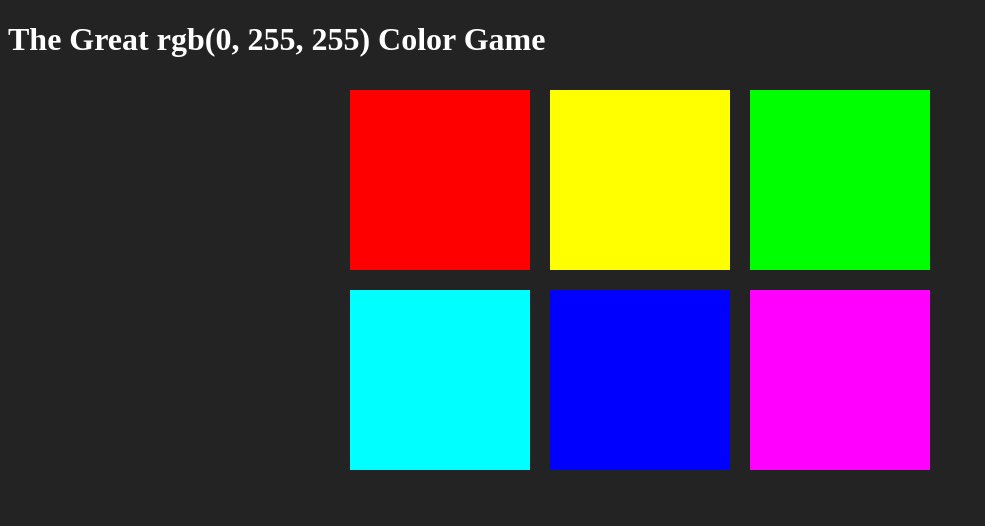
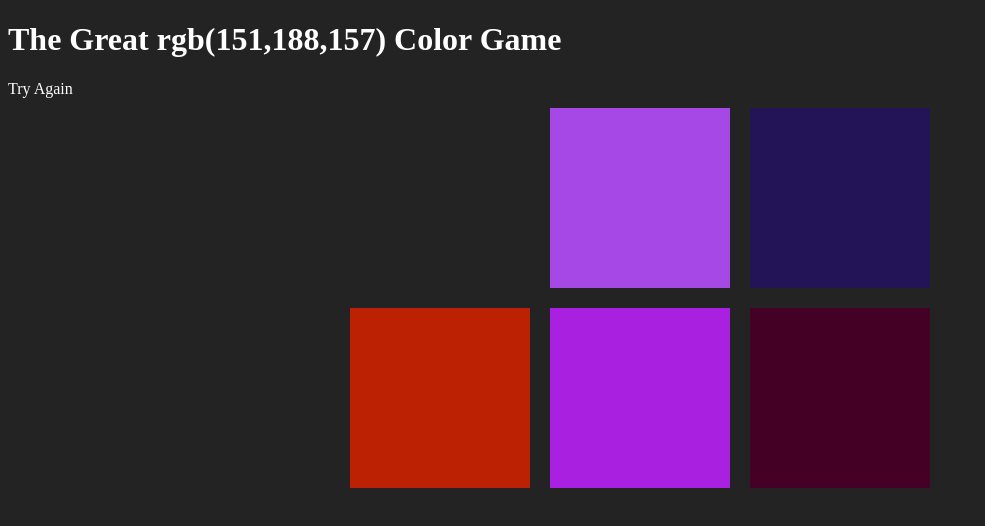
Before and after one commit to OctavioArruda/ColorGame, a plain HTML site: page index.html in a window 1280 px wide. Both pictures are taken after a click on the element 439 px from the left and 179 px from the top of the page. Shown: the whole page, without its empty margins (0-985 px from the left). Drawn offline with Linux system fonts and the light colour scheme.

Commit message:
random colors generator working

```diff
--- a/colorgame.css
+++ b/colorgame.css
@@ -18,3 +18,7 @@ body {
 h1 {
     color: #ffffff;
 }
+
+span {
+    color: #ffffff;
+}
--- a/colorgame.js
+++ b/colorgame.js
@@ -1,33 +1,76 @@
 /* Variables */
-var colors = [
-    "rgb(255, 0, 0)",
-    "rgb(255, 255, 0)",
-    "rgb(0, 255, 0)",
-    "rgb(0, 255, 255)",
-    "rgb(0, 0, 255)",
-    "rgb(255, 0, 255)"
-]
+
+var colors = generateRandomColors(6);
 var squares = document.querySelectorAll(".square");
-var pickedColor = colors[3];
+var pickedColor = pickColor();
 var colorDisplay = document.getElementById("colorDisplay");
+var messageDisplay = document.querySelector("#message");
 
 colorDisplay.textContent = pickedColor;
 
-for(i = 0; i < squares.length; i++){
+for (i = 0; i < squares.length; i++) {
     // Add initial colors to squares
     squares[i].style.backgroundColor = colors[i];
     // Always use style.backgroundColor instead of style.background, so it can work in any browser
 
     // Add click listeners to squares
-    squares[i].addEventListener("click", function(){
+    squares[i].addEventListener("click", function () {
         /* alert("Clicked!")
         Grab the color of a clicked square
         then compare color to picked color
         */
-       var clickedColor = this.style.backgroundColor;
-       if(clickedColor === pickedColor){
-           alert("Correct");
-       }
-       else alert("Wrong")
+        var clickedColor = this.style.backgroundColor;
+        if (clickedColor === pickedColor) {
+            //    alert("Correct");
+            messageDisplay.textContent = "Correct";
+            ChangeColors(clickedColor);
+        }
+        else {
+            //    alert("Wrong");
+            this.style.backgroundColor = "#232323";
+            messageDisplay.textContent = "Try Again";
+        }
     });
 }
+
+function ChangeColors(color) {
+    // loop through all squares
+    // change each color to match given color
+    for (i = 0; i < squares.length; i++) {
+        squares[i].style.backgroundColor = color;
+    }
+}
+
+function pickColor() {
+    var random = Math.floor(Math.random() * colors.length);
+    return colors[random];
+}
+
+function generateRandomColors(num) {
+    /*
+    1. make Array
+    2. add random rgb colors to array
+    3. return that array
+    */
+    var arr = []
+    i = 0
+    while (i < num) {
+        arr.push(randomColor());
+        i++;
+    }
+
+    return arr;
+}
+
+function randomColor(){
+    /*
+    pick a red from 0 to 255
+    pick a green from 0 to 255
+    pick a blue from 0 to 255
+    */
+   var red = Math.floor(Math.random() * 256);
+   var green = Math.floor(Math.random() * 256);
+   var blue = Math.floor(Math.random() * 256);
+
+   return "rgb(" + red +"," + green + "," + blue + ")";
+}
--- a/index.html
+++ b/index.html
@@ -11,6 +11,11 @@
 
 <body>
     <h1>The Great <span id="colorDisplay">RGB</span> Color Game</h1>
+
+    <div>
+        <span id="message"></span>
+    </div>
+
     <div id="container">
         <div class="square"></div>
         <div class="square"></div>
```
